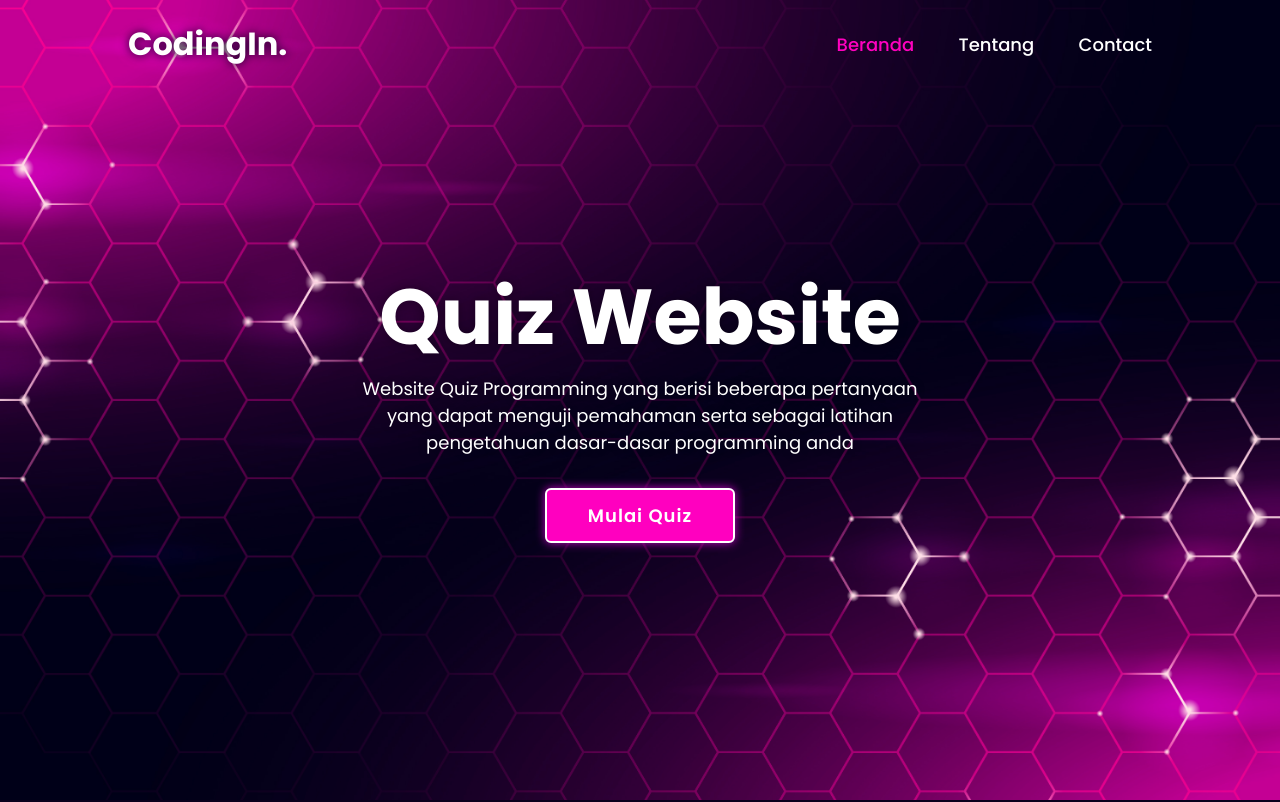
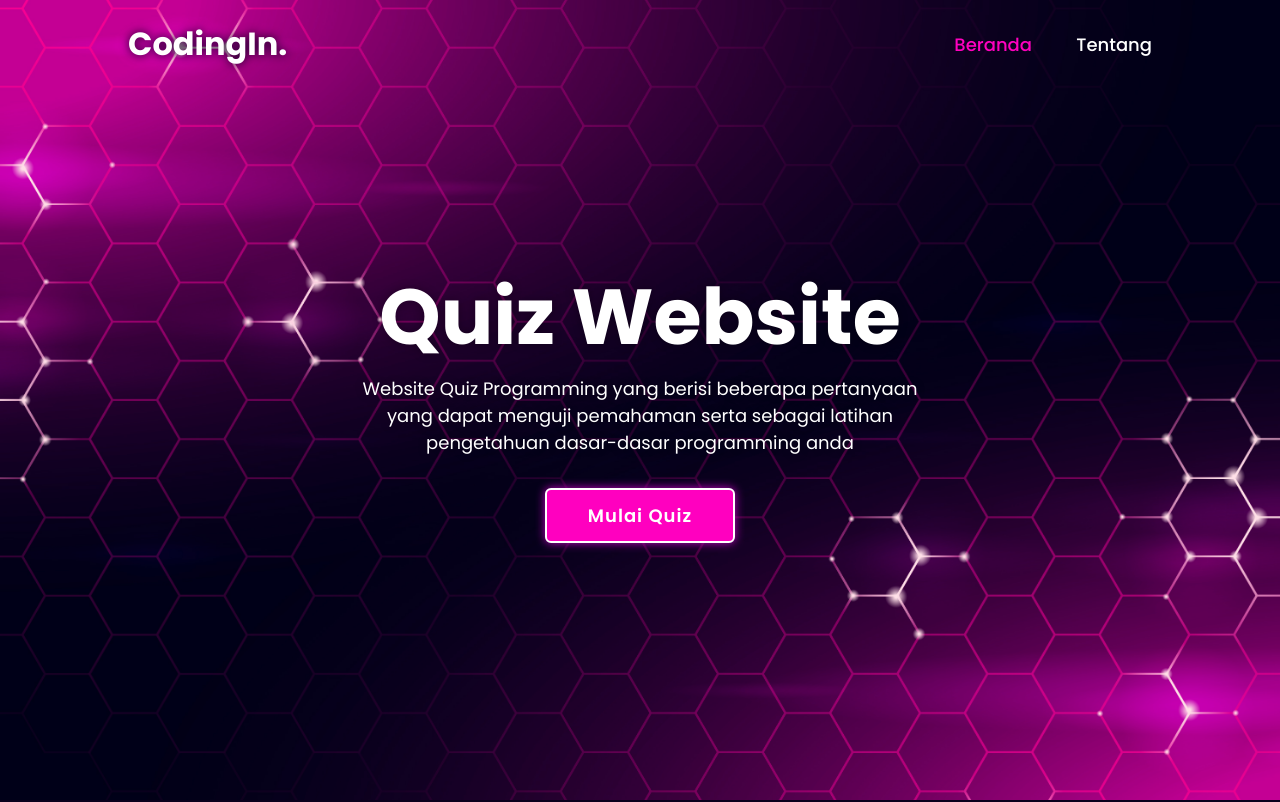
Before and after one commit to raicuul42/rpl-quizapp, a plain HTML site: page index.html in a window 1280 px wide. Shown: the top 802 px of the page. Drawn offline with Linux system fonts and the light colour scheme.

Commit message:
Update index.html

```diff
--- a/index.html
+++ b/index.html
@@ -20,7 +20,6 @@
             <nav class="navbar">
                 <a href="#home" class="active">Beranda</a>
                 <a href="#about">Tentang</a>
-                <a href="#">Contact</a>
             </nav>
         </header>
 
```
